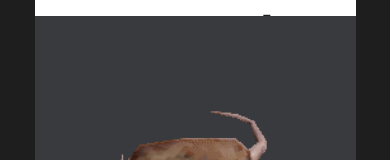
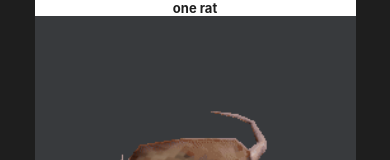
Before and after one commit to QualiaRC/bean-club, a React (Create React App) app: page /rats in a window 390 px wide. Shown: the top 160 px of the page. Built offline with nearby package versions, Linux system fonts and the light colour scheme.

Commit message:
Responsive text makes me crazy

```diff
--- a/src/subroutes/rats/Rats.tsx
+++ b/src/subroutes/rats/Rats.tsx
@@ -25,7 +25,7 @@ function Rats() {
       {[...Array(2 ** numRats).keys()].map((_, i) => {
           return (
             <div className="rat-element-container" key={`rat-${i}`} style={{flexBasis: `${ratSize[numRats]}%`, height: `${ratSize[numRats]}%`}}>
-              <div className="rat-label" style={{fontSize: `calc(3em * ${ratSize[numRats] / 100})`}}>
+              <div className="rat-label" style={{fontSize: `${dimensions / 30 * ratSize[numRats] / 100}px`}}>
                 {`${numbers[numRats]} rat${numRats === 0 ? '' : 's'}`}
               </div>
               <div className="rat-element" style={{backgroundImage: `url(${ImgRat})`}}></div>
```
